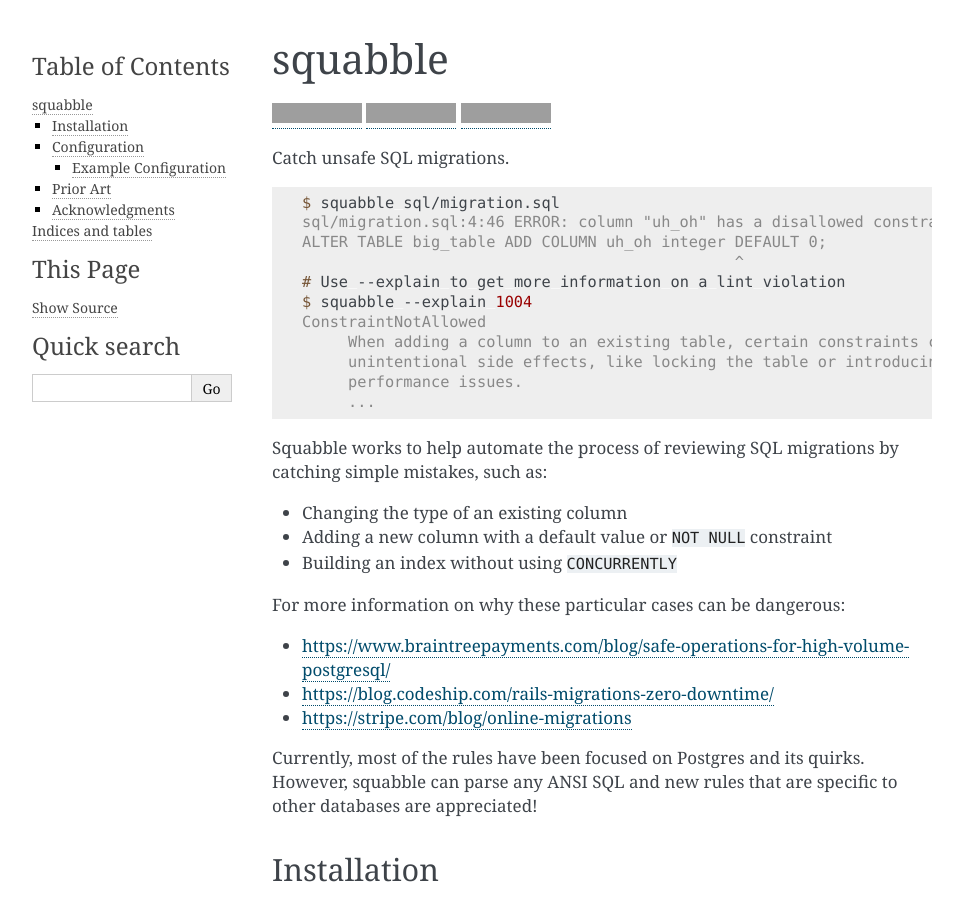
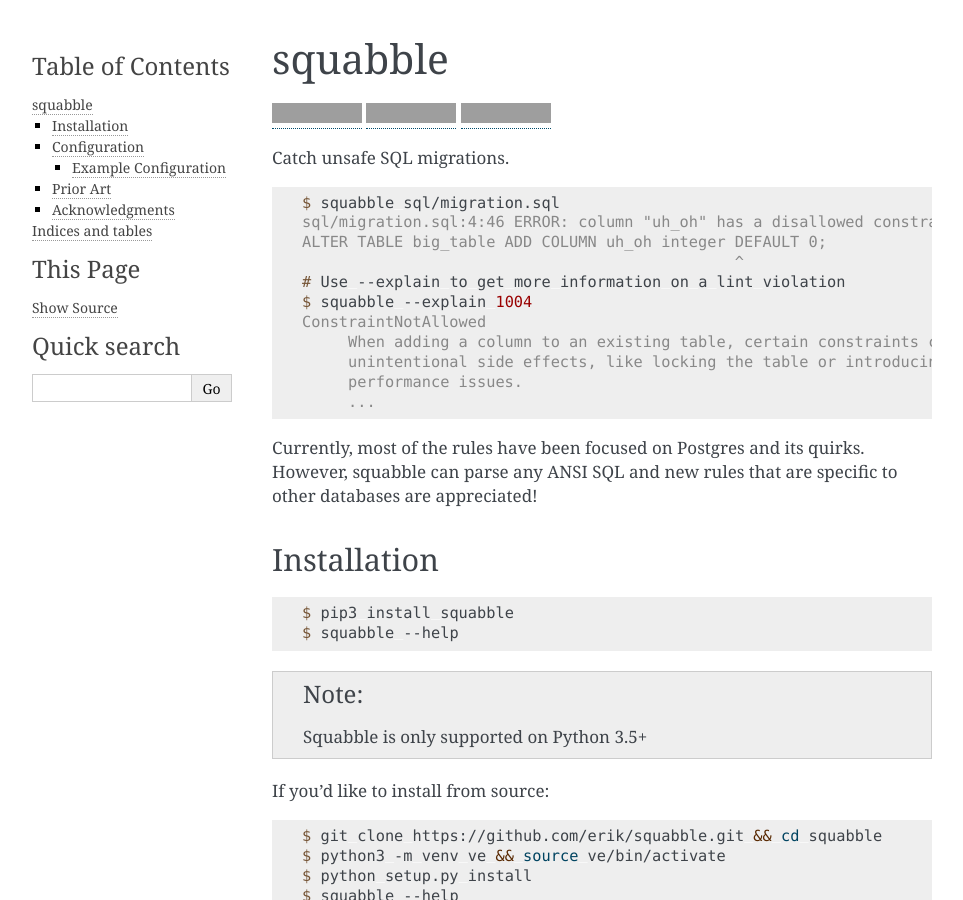
Before and after one commit to erik/squabble, a Sphinx documentation site: the page built from docs/index.rst, in a window 1280 px wide and 900 px high, cut to the strip 0-900 px from the top of the window. Shown: the whole strip, without its empty margins (148-1111 px from the left). Built offline with Sphinx 7.4.7, drawn with Linux system fonts in a browser that asks for light colours; grey boxes are pictures that could not be loaded.

```diff
--- a/README.rst
+++ b/README.rst
@@ -18,19 +18,6 @@ Catch unsafe SQL migrations.
        unintentional side effects, like locking the table or introducing
        performance issues.
        ...
-
-Squabble works to help automate the process of reviewing SQL migrations
-by catching simple mistakes, such as:
-
--  Changing the type of an existing column
--  Adding a new column with a default value or ``NOT NULL`` constraint
--  Building an index without using ``CONCURRENTLY``
-
-For more information on why these particular cases can be dangerous:
-
--  https://www.braintreepayments.com/blog/safe-operations-for-high-volume-postgresql/
--  https://blog.codeship.com/rails-migrations-zero-downtime/
--  https://stripe.com/blog/online-migrations
 
 Currently, most of the rules have been focused on Postgres and its
 quirks. However, squabble can parse any ANSI SQL and new rules that are
--- a/docs/index.rst
+++ b/docs/index.rst
@@ -2,6 +2,7 @@
    :maxdepth: 3
    :hidden:
 
+   editors
    rules
    plugins
    api/index
```
Also changed, not shown: docs/editors.rst (added, +59 -0 lines).
